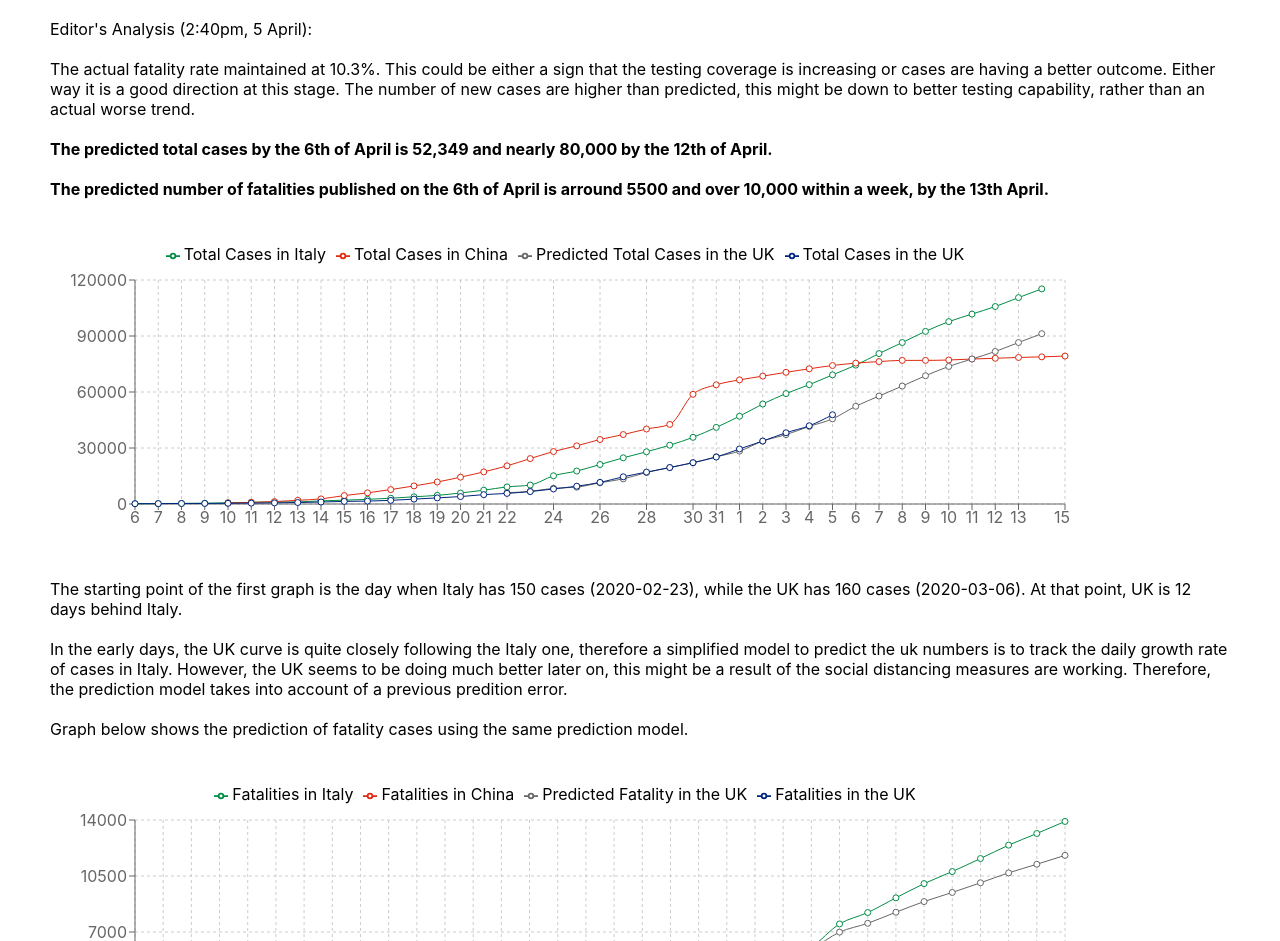
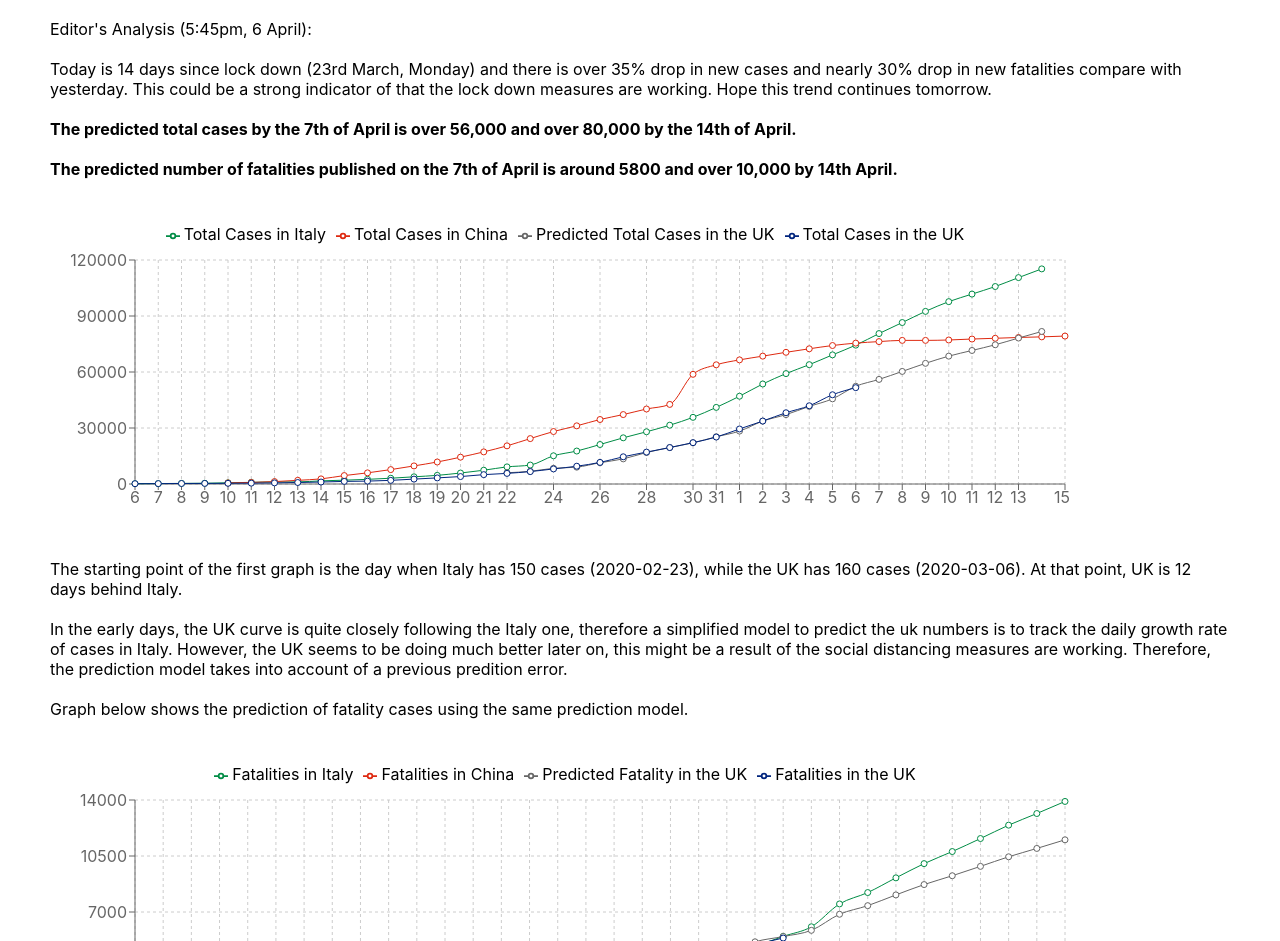
Before and after one commit to linamm/coronachart, a React (Create React App) app in the folder coronachart/: page / in a window 1280 px wide. Shown: the part 131-1072 px from the top of the page. Built offline with nearby package versions, Linux system fonts and the light colour scheme.

Commit message:
update data and comments

```diff
--- a/coronachart/src/App.js
+++ b/coronachart/src/App.js
@@ -91,20 +91,20 @@ function App() {
       </div>
 
       <div style={styles.paragraph}>
-        Editor's Analysis (2:40pm, 5 April):
+        Editor's Analysis (5:45pm, 6 April):
         </div>
         <div style={styles.paragraph}>
-          The actual fatality rate maintained at 10.3%. This could be either a sign that the testing coverage is increasing or cases are having a better outcome. Either way it is a good direction at this stage. The number of new cases are  higher than predicted, this might be down to better testing capability, rather than an actual worse trend.
+          Today is 14 days since lock down (23rd March, Monday) and there is over 35% drop in new cases and nearly 30% drop in new fatalities compare with yesterday. This could be a strong indicator of that the lock down measures are working. Hope this trend continues tomorrow.
         </div>
 
       <div style={styles.paragraph}>
         <b>
-          The predicted total cases by the 6th of April is 52,349 and nearly 80,000 by the 12th of April.
+          The predicted total cases by the 7th of April is over 56,000 and over 80,000 by the 14th of April.
         </b>
       </div>
       <div style={styles.paragraph}>
         <b>
-          The predicted number of fatalities published on the 6th of April is arround 5500 and over 10,000 within a week, by the 13th April.
+          The predicted number of fatalities published on the 7th of April is around 5800 and over 10,000 by 14th April.
         </b>
       </div>
 
--- a/coronachart/src/Data.js
+++ b/coronachart/src/Data.js
@@ -27,7 +27,7 @@ import { getPredictCases, getNewCases, getFatalityRates } from './Predict.js';
   {"name": "3", "it": 3405, "cn": 1259, 'uk': 3605, 'uk_predict': 3364},
   {"name": "4", "it": 4032, "cn": 1380, 'uk': 4313, 'uk_predict': 4419},
   {"name": "5", "it": 4825, "cn": 1520, 'uk': 4932, 'uk_predict': 5136},
-  {"name": "6", "it": 5475, "cn": 1665},
+  {"name": "6", "it": 5475, "cn": 1665, 'uk': 5373, 'uk_predict': 5466},
   {"name": "7", "it": 6077, "cn": 1770},
   {"name": "8", "it": 7503, "cn": 1868},
   {"name": "9", "it": 8215, "cn": 2004},
@@ -72,7 +72,7 @@ const raw_total_cases = [
   {"name": "3", "it": 59138, "cn": 70548, 'uk': 38168, 'uk_predict': 37172},
   {"name": "4", "it": 63927, "cn": 72436, 'uk': 41903, 'uk_predict': 41555},
   {"name": "5", "it": 69176, "cn": 74185, 'uk': 47806, 'uk_predict': 45619},
-  {"name": "6", "it": 74386, "cn": 75465},
+  {"name": "6", "it": 74386, "cn": 75465, 'uk': 51608, 'uk_predict': 52349},
   {"name": "7", "it": 80589, "cn": 76288},
   {"name": "8", "it": 86498, "cn": 76936},
   {"name": "9", "it": 92472, "cn": 76936},
@@ -87,7 +87,7 @@ const raw_total_cases = [
 
 export const totalCaseStartDay = 6;
 export const fatalityCaseStartDay = 14;
-export const Today = 31 + 5; // 31 days in March + days in April
+export const Today = 31 + 6; // 31 days in March + days in April
 export const TodayTotalIndex = Today - totalCaseStartDay;
 export const TodayFatalityIndex = Today - fatalityCaseStartDay;
 export const totalCases = getPredictCases(raw_total_cases, TodayTotalIndex);
```
